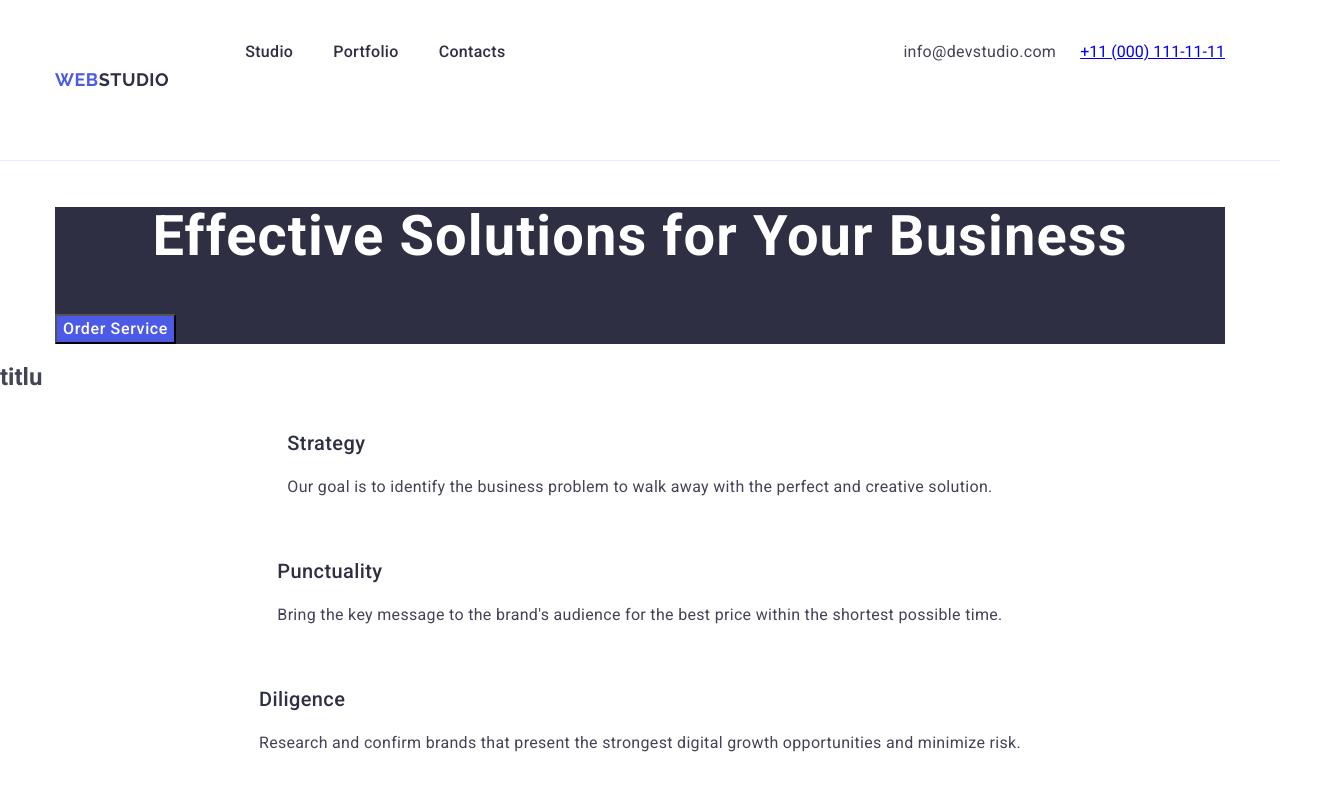
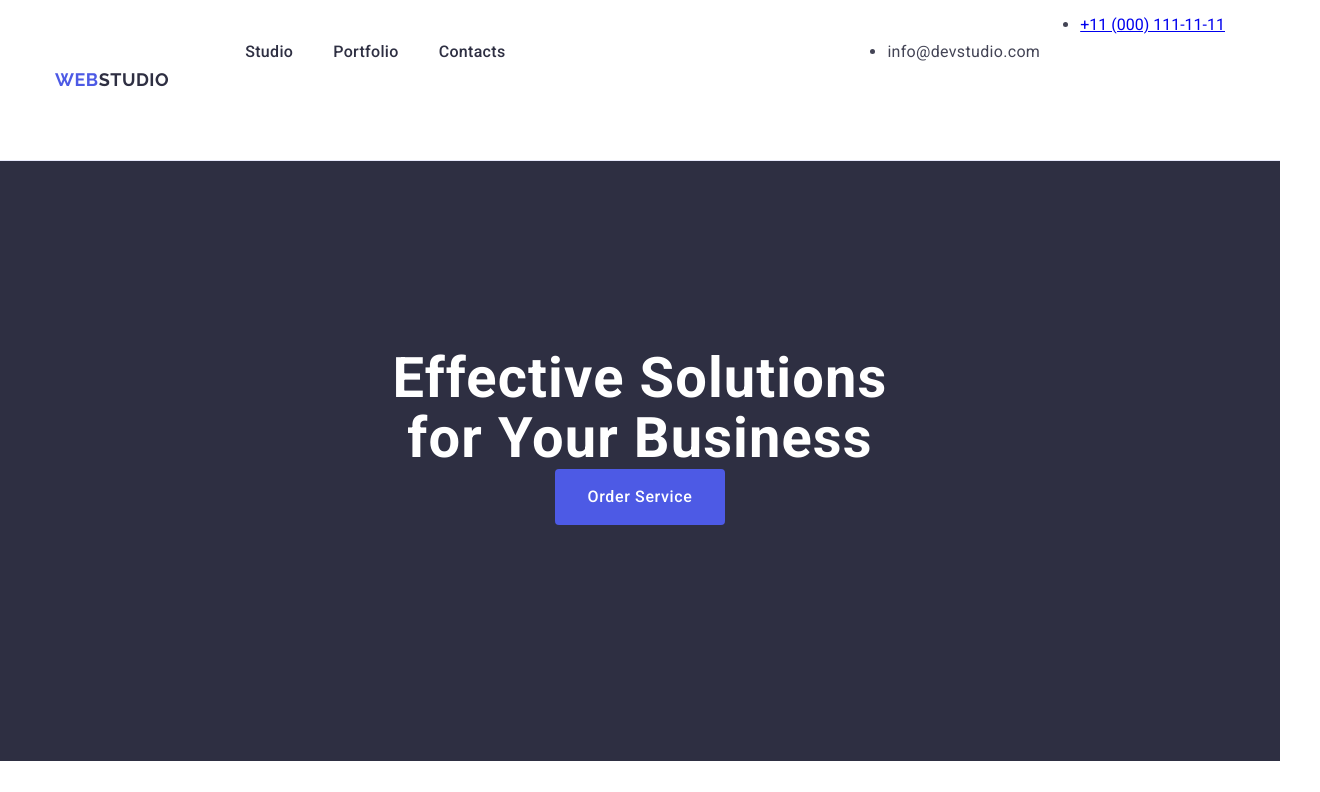
Before and after one commit to AIMEE505/goit-markup-hw-03, a plain HTML site: page index.html in a window 1280 px wide. Shown: the top 792 px of the page, 1320 px wide, since content can reach past the window. Drawn offline with Linux system fonts and the light colour scheme; files that its build step writes are made by us from their sources.

Commit message:
first section

```diff
--- a/css/styles.css
+++ b/css/styles.css
@@ -3,6 +3,7 @@
     --brand-color: E5E5E5;
  --text-font-family: 'Roboto', sans-serif;
  --background-color-container: #e7e9fc;
+ --button-background-color: #4D5AE5;
 
 }
 
@@ -13,7 +14,7 @@
 .container-nav{
     display: flex;
     justify-content: space-between;
-
+    width: 1158px;
 }
 .container{
     width: 1200px;
@@ -110,11 +111,14 @@ margin-bottom: 72px;
     align-items: center;
 }
 
-.contact-list{
+.address{
     font-style: normal;
     gap: 40px;
+}
 
-
+.address-list {
+    display: flex;
+    gap: 40px;
 }
 .mail{
     line-height: 1.5;
@@ -137,6 +141,11 @@ margin-bottom: 72px;
 
 .effective-solution{
     background-color: #2e2f42;
+    padding: 188px 0;
+    text-align: center;
+    width: auto;
+    height: 600px;
+
 }
 
 .effective-solution-b{
@@ -145,6 +154,8 @@ margin-bottom: 72px;
     text-align: center;
     letter-spacing: 0.02em;
     color: #ffffff;
+    max-width: 496px;
+    margin: 0% auto;
 
 }
 
@@ -156,6 +167,11 @@ margin-bottom: 72px;
     line-height: 1.2;
     letter-spacing: 0.02em;
     color: #2e2f42;
+    margin-bottom: 8px;
+
+}
+.list-item {
+    flex-basis: calc((100% - 3 * 24px) / 4)
 }
 .sectioniii-title{
     font-size: 36px;
@@ -190,15 +206,22 @@ body{
     color: #434455;
     background-color: #FFFFFFFF;
 }
-    .button{
+    .button {
     cursor: pointer;
-    background-color: #4D5AE5;
+    background-color: var(--button-background-color,#4D5AE5) ;
     font-family: "Roboto", sans-serif;
     font-weight: 500;
     font-size: 16px;
     line-height: 1.5;
     letter-spacing: 0.04em;
     color: #ffffff;
+    display: block;
+    min-width: 169px;
+    height: 56px;
+    padding: 16px 32px;
+    border: none;
+    border-radius: 4px;
+    margin: auto;
 }
 
 .button:hover {
@@ -207,6 +230,11 @@ body{
 }
 
 .button:focus {background-color: #404bbf }
+
+.forte-points {
+
+}
+
 
 .prgf{
     font-style: normal;
@@ -311,3 +339,11 @@ height: auto;
     flex-shrink: 0;
     padding-bottom: 120px;
 }
+
+
+.forte-points {
+ padding: 120px;
+}
+.list-forte-points {
+gap: 24px;
+}
--- a/index.html
+++ b/index.html
@@ -27,44 +27,46 @@
              <li><a href="" class="studio-link link">Contacts</a></li>
            </ul>
          </nav>
-               <address class="contact-list">
-                 <ul class="list">
-               <li><a class="mail link" href="mailto:info@devstudio.com">info@devstudio.com</a></li>
-               <li><a href="tel:+110001111111">+11 (000) 111-11-11</a></li>
-             </ul>
+         <address class="address">
+          <ul class="address-list">
+        <li><a class="mail link" href="mailto:info@devstudio.com">info@devstudio.com</a></li>
+        <li><a href="tel:+110001111111">+11 (000) 111-11-11</a></li>
+      </ul>
              </address>
            </div>
     </header>
     <main>
-      <div class="container">
+
       <section class="effective-solution">
-
+        <div class="container">
       <h1 class="effective-solution-b">Effective Solutions for Your Business</h1>
       <button class="button" type="button">Order Service</button>
   </section>
 </div>
 
 
-<section>
-
+<section class="forte-points">
+<div class="container">
   <h2>titlu</h2>
-  <ul class="list">
-   <li> <h3 class="sii-title">Strategy</h3>
+  <ul class="list-forte-points list">
+   <li class="list-item">
+    <h3 class="sii-title">Strategy</h3>
     <p class="prgf">Our goal is to identify the business problem to walk away with the perfect and creative solution.</p>
   </li>
-  <li>
+  <li class="list-item">
     <h3 class="sii-title">Punctuality</h3>
     <p class="prgf">Bring the key message to the brand's audience for the best price within the shortest possible time.</p>
   </li>
-  <li>
+  <li class="list-item">
   <h3 class="sii-title">Diligence</h3>
     <p class="prgf">Research and confirm brands that present the strongest digital growth opportunities and minimize risk.</p>
   </li>
-  <li>
+  <li class="list-item">
     <h3 class="sii-title">Technologies</h3>
     <p class="prgf">Design practice focused on digital experiences. We bring forth a deep passion for problem-solving.</p>
   </li>
   </ul>
+</div>
   </section>
 <section>
       <!--What are we doing      -->
```
Also changed, not shown: portfolio.html (+11 -11 lines).
